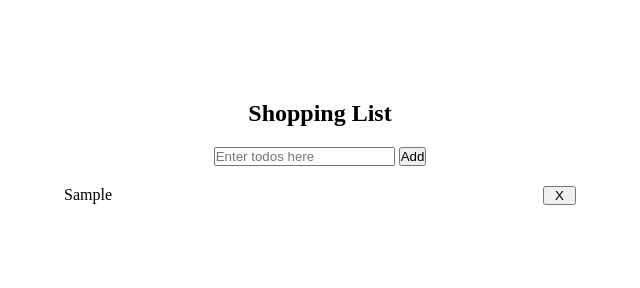
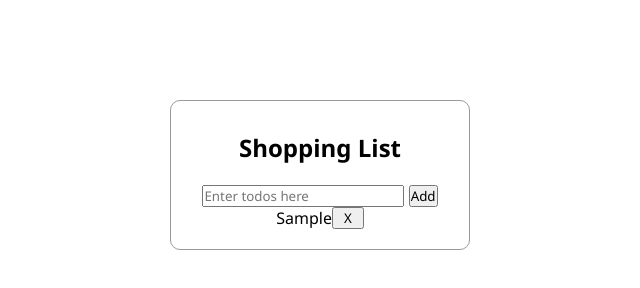
Before and after one commit to lyntee/shopping-to-do, a plain HTML site: page index.html in a window 1280 px wide. Both pictures are taken after typing "Sample" into the empty fields and a click on the button "Add". Shown: the whole page, without its empty margins (320-960 px from the left). Drawn offline with Linux system fonts and the light colour scheme.

Commit message:
changed some css

```diff
--- a/style.css
+++ b/style.css
@@ -2,27 +2,36 @@
   margin: 0;
   padding: 0;
   box-sizing: border-box;
+  font-family: 'Segoe UI', Tahoma, Geneva, Verdana, sans-serif;
+}
+
+body {
+  max-width: 300px;
+  margin: 0 auto;
 }
 
 .card {
-  width: 100vw;
-  height: 100vh;
-  display: flex;
+  /* display: flex;
   flex-direction: column;
+  text-align: center; */
+  margin-top: 100px;
+  border: 1px solid rgb(155, 152, 152);
+  border-radius: 10px;
   text-align: center;
-  padding-top: 100px;
+  padding: 10px 0 20px 0;
 }
 
-.inputs {
-  margin: 20px;
+h2 {
+  margin: 20px 0 20px 0;
 }
 
 .list {
-  width: 40%;
-  align-self: center;
+  display: flex;
+  justify-content: center;
 }
 
 .list-item {
+  text-align: center;
   list-style: none;
   display: flex;
   justify-content: space-between;
@@ -33,7 +42,11 @@
 }
 
 .list-item:hover {
-  border: 1px solid black;
+  outline: 1px solid black;
+}
+
+.item-name:hover {
+  cursor: pointer;
 }
 
 .strike-out {
```
